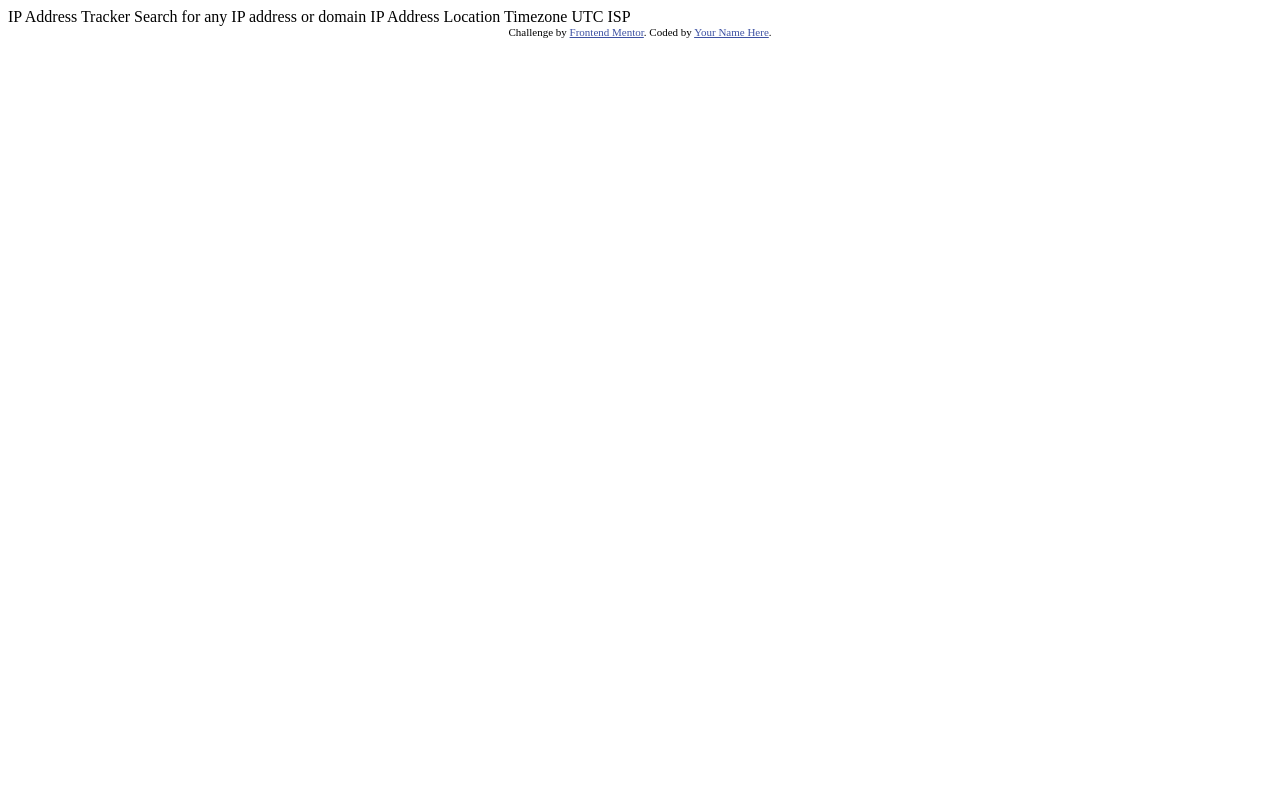
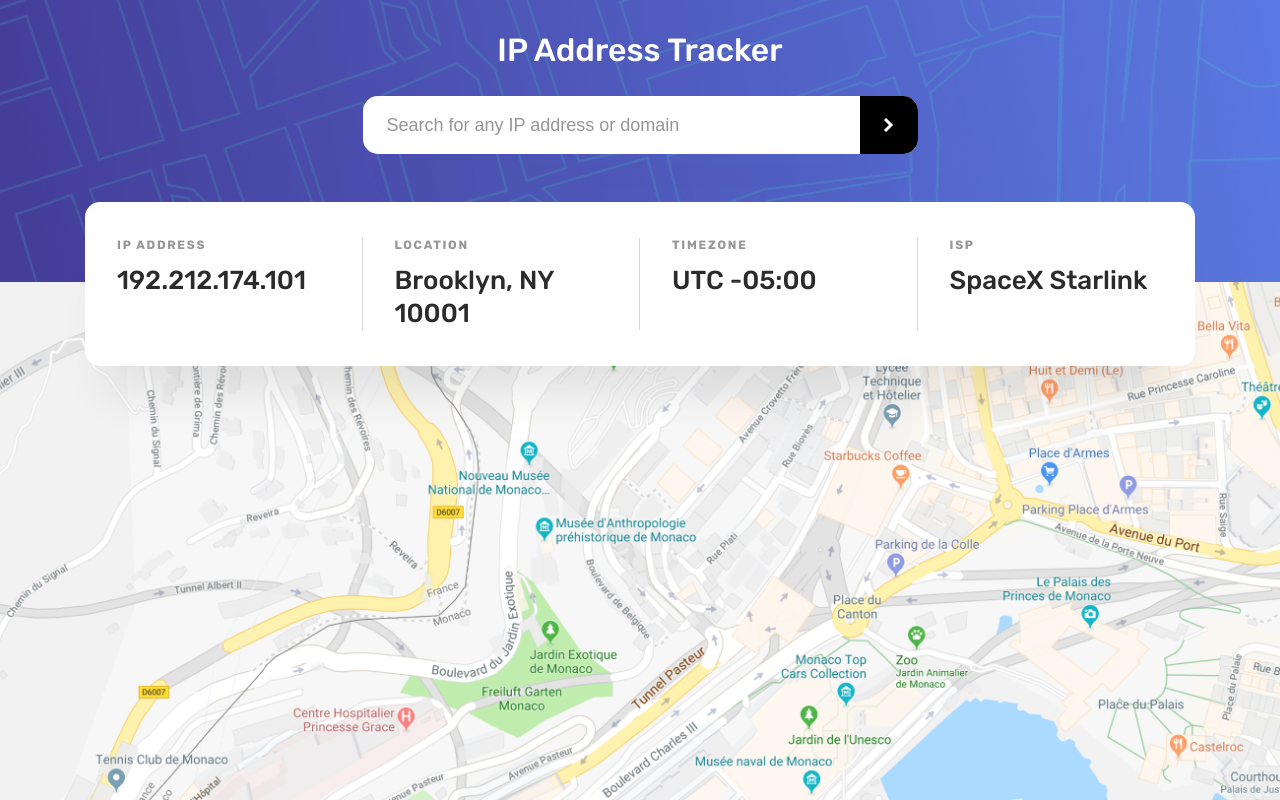
Before and after one commit to abedfetrat/ip-address-tracker, a plain HTML site: page index.html in a window 1280 px wide. Drawn offline with Linux system fonts and the light colour scheme.

Commit message:
add page structure and styles

```diff
--- a/index.html
+++ b/index.html
@@ -1,34 +1,82 @@
 <!DOCTYPE html>
 <html lang="en">
-<head>
-  <meta charset="UTF-8">
-  <meta name="viewport" content="width=device-width, initial-scale=1.0"> <!-- displays site properly based on user's device -->
+  <head>
+    <meta charset="UTF-8" />
+    <meta name="viewport" content="width=device-width, initial-scale=1.0" />
 
-  <link rel="icon" type="image/png" sizes="32x32" href="./images/favicon-32x32.png">
+    <link
+      rel="icon"
+      type="image/png"
+      sizes="32x32"
+      href="./images/favicon-32x32.png"
+    />
 
-  <title>Frontend Mentor | IP Address Tracker</title>
+    <!-- Google Fonts -->
+    <link rel="preconnect" href="https://fonts.googleapis.com" />
+    <link rel="preconnect" href="https://fonts.gstatic.com" crossorigin />
+    <link
+      href="https://fonts.googleapis.com/css2?family=Rubik:wght@400;500;700&display=swap"
+      rel="stylesheet"
+    />
 
-  <!-- Feel free to remove these styles or customise in your own stylesheet 👍 -->
-  <style>
-    .attribution { font-size: 11px; text-align: center; }
-    .attribution a { color: hsl(228, 45%, 44%); }
-  </style>
-</head>
-<body>
+    <!-- Stylesheets -->
+    <link rel="stylesheet" href="style.css" />
 
-  IP Address Tracker
-
-  Search for any IP address or domain
-
-  IP Address
-  Location
-  Timezone
-    UTC <!-- add offset value dynamically using the API -->
-  ISP
-
-  <div class="attribution">
-    Challenge by <a href="https://www.frontendmentor.io?ref=challenge" target="_blank">Frontend Mentor</a>.
-    Coded by <a href="#">Your Name Here</a>.
-  </div>
-</body>
+    <title>Frontend Mentor | IP Address Tracker</title>
+  </head>
+  <body>
+    <header class="page-header">
+      <div class="container">
+        <h1 class="page-title">IP Address Tracker</h1>
+        <div class="search-bar">
+          <input
+            id="search-bar-input"
+            class="search-bar__input"
+            type="search"
+            placeholder="Search for any IP address or domain"
+          />
+          <button
+            id="search-bar-submit-btn"
+            class="search-bar__submit-btn"
+            type="button"
+            aria-label="search"
+          >
+            <svg xmlns="http://www.w3.org/2000/svg" width="11" height="14">
+              <path
+                fill="none"
+                stroke="#FFF"
+                stroke-width="3"
+                d="M2 1l6 6-6 6"
+              />
+            </svg>
+          </button>
+        </div>
+        <div class="ip-info-container">
+          <div class="ip-info-container__item">
+            <h2 class="ip-info-container__heading">IP Address</h2>
+            <p id="ip-address-text" class="ip-info-container__text">
+              192.212.174.101
+            </p>
+          </div>
+          <div class="ip-info-container__item">
+            <h2 class="ip-info-container__heading">Location</h2>
+            <p id="location-text" class="ip-info-container__text">
+              Brooklyn, NY 10001
+            </p>
+          </div>
+          <div class="ip-info-container__item">
+            <h2 class="ip-info-container__heading">Timezone</h2>
+            <p id="timezone-text" class="ip-info-container__text">UTC -05:00</p>
+          </div>
+          <div class="ip-info-container__item">
+            <h2 class="ip-info-container__heading">ISP</h2>
+            <p id="isp-text" class="ip-info-container__text">SpaceX Starlink</p>
+          </div>
+        </div>
+      </div>
+    </header>
+    <main>
+      <div id="map" class="map"></div>
+    </main>
+  </body>
 </html>
--- /dev/null
+++ b/style.css
@@ -0,0 +1,187 @@
+*,
+*::before,
+*::after {
+  box-sizing: border-box;
+  padding: 0;
+  margin: 0;
+}
+
+:root {
+  /* Colors */
+  --very-dark-gray: hsl(0, 0%, 17%);
+  --dark-gray: hsl(0, 0%, 59%);
+  --white: hsl(0, 0%, 100%);
+  --black: hsl(0, 0%, 0%);
+  /* Shadows */
+  --shadow-1: 0px 50px 50px -25px rgba(0, 0, 0, 0.0983665);
+}
+
+body {
+  display: flex;
+  flex-direction: column;
+  height: 100vh;
+  font-family: "Rubik", sans-serif;
+  color: var(--very-dark-gray);
+}
+
+main {
+  flex: 1;
+}
+
+/* Page Header */
+.page-header {
+  padding-top: 1.625rem;
+  padding-bottom: 9.8125rem;
+  background-image: url(images/pattern-bg.png);
+  background-size: cover;
+  text-align: center;
+}
+
+.container {
+  --side-margin: 1.5rem;
+  position: relative;
+  width: min(100%, calc(1110px + (var(--side-margin) * 2)));
+  margin-inline: auto;
+  padding-inline: var(--side-margin);
+}
+
+.page-title {
+  font-size: 1.625rem;
+  font-weight: 500;
+  line-height: 1.15;
+  color: var(--white);
+}
+
+@media screen and (min-width: 69.375em) {
+  .page-header {
+    padding-top: 2.125rem;
+    padding-bottom: 8rem;
+  }
+
+  .page-title {
+    font-size: 2rem;
+    line-height: 1;
+  }
+}
+
+.search-bar {
+  display: inline-flex;
+  align-items: stretch;
+  overflow: hidden;
+  width: min(100%, 34.6875rem);
+  height: 3.625rem;
+  margin-top: 1.875rem;
+  border-radius: 0.9375rem;
+  background-color: var(--white);
+  box-shadow: var(--shadow-1);
+}
+
+.search-bar__input {
+  width: 100%;
+  padding-left: 1.5rem;
+  border: none;
+  background: none;
+  font-size: 18px;
+  font-weight: 400;
+  line-height: 1.25rem;
+}
+
+.search-bar__input:hover,
+.search-bar__input:active,
+.search-bar__input:focus {
+  outline: none;
+}
+
+.search-bar__input::placeholder {
+  font: inherit;
+  color: var(--dark-gray);
+}
+
+.search-bar__input::-webkit-search-cancel-button {
+  position: relative;
+  right: 0.5rem;
+}
+
+.search-bar__submit-btn {
+  cursor: pointer;
+  display: grid;
+  place-items: center;
+  min-width: 3.625rem;
+  width: 3.625rem;
+  border: none;
+  background-color: var(--black);
+  transition: background-color 120ms ease;
+}
+
+.search-bar__submit-btn:hover,
+.search-bar__submit-btn:active,
+.search-bar__submit-btn:focus {
+  outline: none;
+  background-color: hsla(0, 0%, 25%, 1);
+  -webkit-tap-highlight-color: transparent;
+}
+
+/* IP Info Container */
+.ip-info-container {
+  position: absolute;
+  top: calc(100% + 1.5rem);
+  left: var(--side-margin);
+  right: var(--side-margin);
+  display: grid;
+  row-gap: 1.5rem;
+  padding: 1.5rem;
+  border-radius: 0.9375rem;
+  background-color: var(--white);
+  box-shadow: var(--shadow-1);
+}
+
+.ip-info-container__heading {
+  font-size: 0.625rem;
+  font-weight: 700;
+  line-height: 1;
+  letter-spacing: 1.45833px;
+  text-transform: uppercase;
+  color: var(--dark-gray);
+}
+
+.ip-info-container__text {
+  margin-top: 0.4375rem;
+  font-size: 1.25rem;
+  font-weight: 500;
+  line-height: 1.25;
+}
+
+@media screen and (min-width: 69.375em) {
+  .ip-info-container {
+    top: calc(100% + 3rem);
+    grid-template-columns: repeat(4, 1fr);
+    padding: 2.25rem 0;
+    text-align: start;
+  }
+
+  .ip-info-container__item {
+    padding-inline: 2rem;
+  }
+
+  .ip-info-container__item:not(:last-of-type) {
+    border-right: 1px solid hsla(0, 0%, 0%, 0.15);
+  }
+
+  .ip-info-container__heading {
+    font-size: 0.75rem;
+    letter-spacing: 1.75px;
+    line-height: 1.17;
+  }
+
+  .ip-info-container__text {
+    margin-top: 0.8125rem;
+    font-size: 1.625rem;
+  }
+}
+
+/* Map */
+.map {
+  width: 100%;
+  height: 100%;
+  background: url(images/map.png) center center/cover;
+}
```
